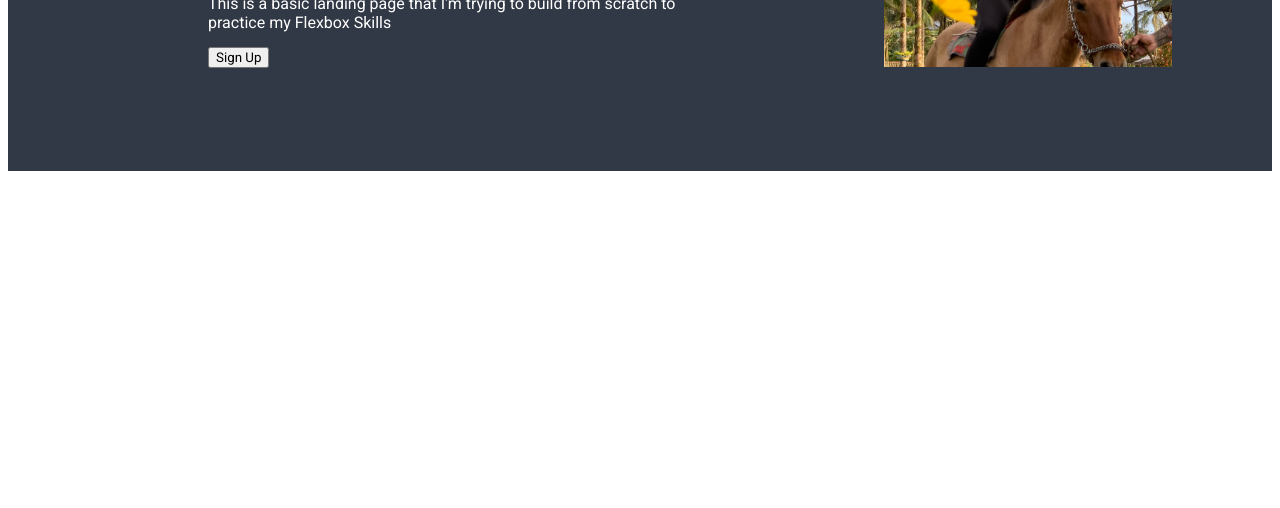
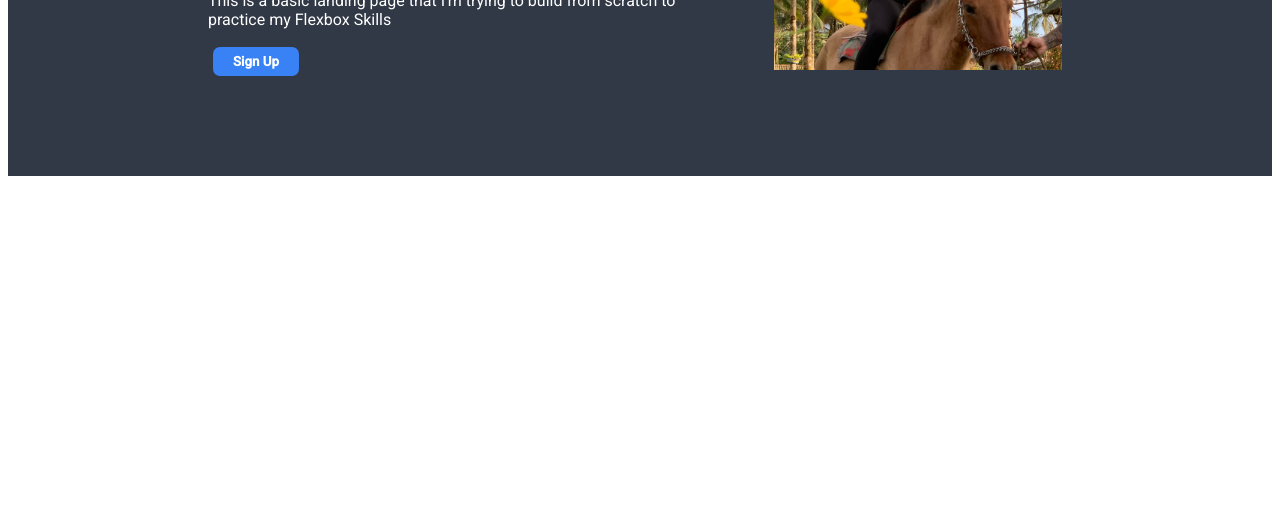
Before and after one commit to MelchardSimeon/Landing-Page-Project, a plain HTML site: page index.html in a window 1280 px wide. Shown: the part 292-800 px from the top of the page. Drawn offline with Linux system fonts and the light colour scheme.

Commit message:
fix sign-up button aesthetic
I simply fixed the sign-up button to be more visible and pleasing in the eye

```diff
--- a/header.css
+++ b/header.css
@@ -41,6 +41,7 @@ img {
     height: 200px;
     object-fit: cover;
     object-position: middle;
+    padding-right: 110px;
 }
 
 .hero-section {
@@ -60,7 +61,7 @@ img {
 }
 
 .secondary-text {
-    padding-bottom: 15px;
+    padding-bottom: 18px;
 }
 
 .hero-text-only {
@@ -71,3 +72,16 @@ img {
 span {
     color: fuchsia;
 }
+
+.sign-up-button {
+    background-color: #3882f6;
+    color: white;
+    padding: 7px 20px;
+    border-radius: 7px;
+    border: none;
+    font-weight: bold;
+}
+
+.sign-up-container {
+    padding-left: 5px;
+}
--- a/index.html
+++ b/index.html
@@ -28,7 +28,7 @@
                <div class="hero-text-only">
                 <div class="main-text">This website is <span>A</span>wesome </div>
                 <div class="secondary-text">This is a basic landing page that I'm trying to build from scratch to practice my Flexbox Skills</div>
-                <button class="sign-up">Sign Up</button>
+                <div class="sign-up-container"><button class="sign-up-button">Sign Up</button></div>
                </div>
             </div>
             <div class="right-section"> <img class="hero-image" src="images/horse.jpg"></div>
```
